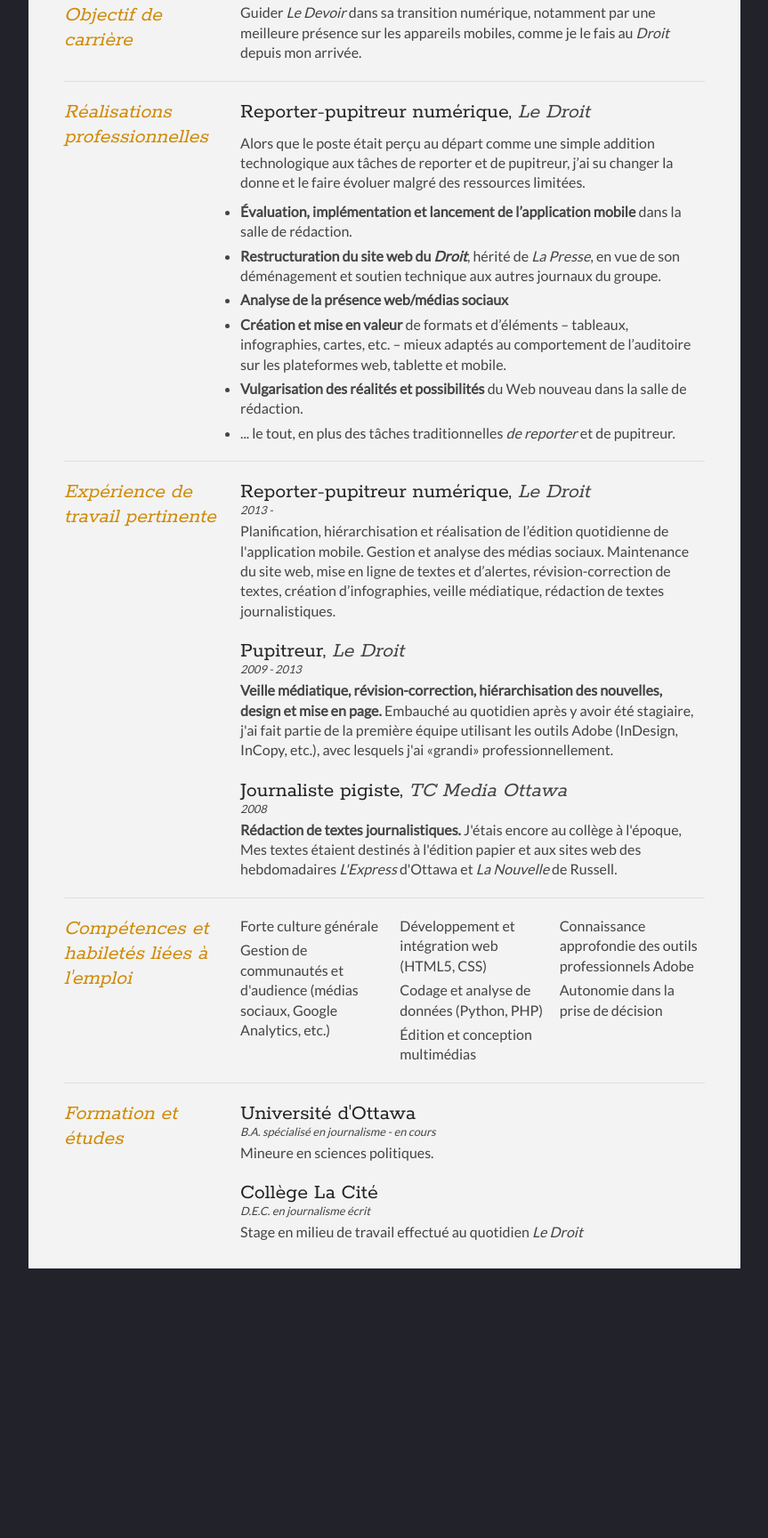
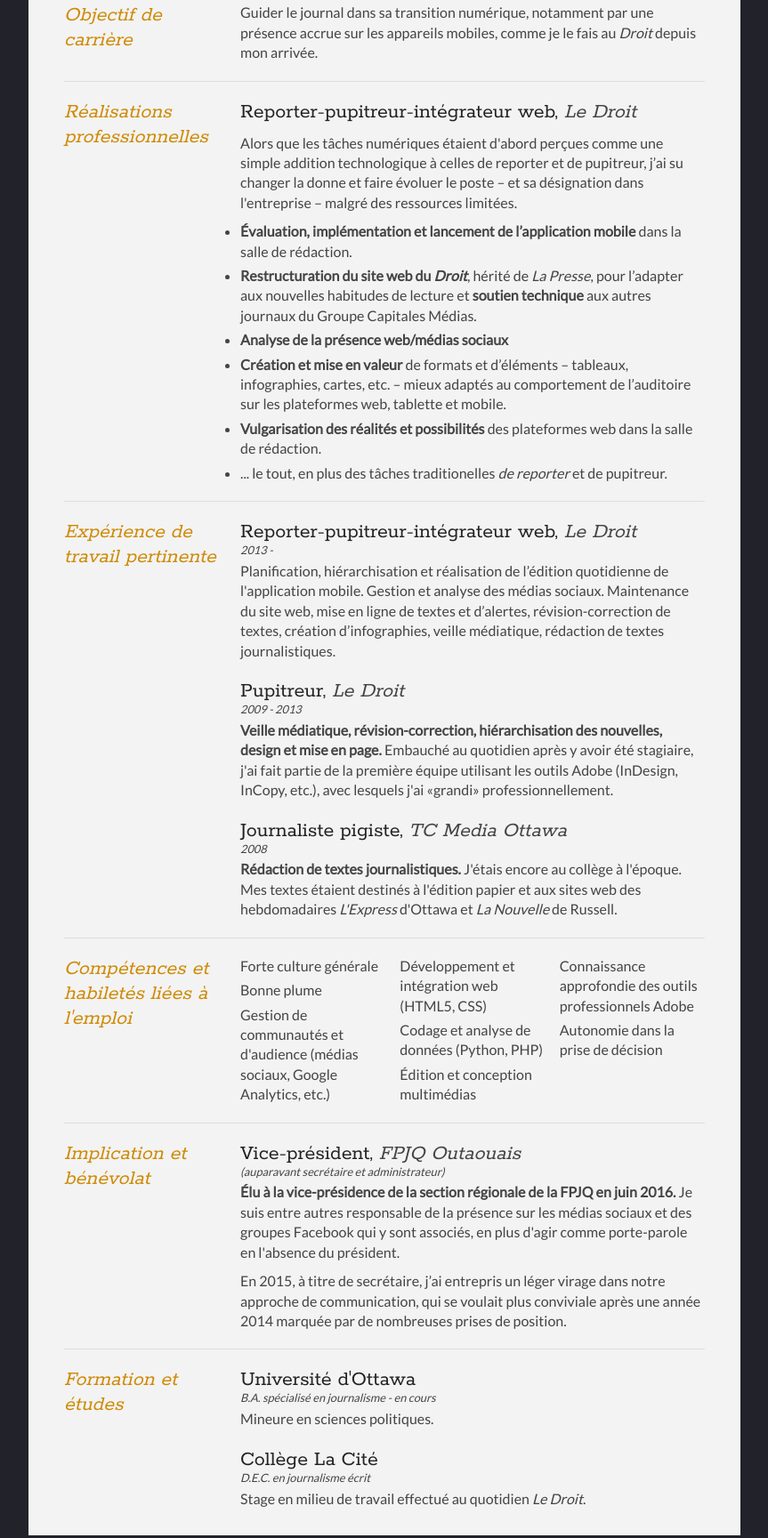
Before and after one commit to gsthilaire/gsthilaire.github.io, a plain HTML site: page cv.html in a window 1280 px wide. Shown: the part 193-1922 px from the top of the page at 89% size, without its empty margins (208-1071 px from the left). Before the commit the page ends 1649 px from the top, so only its background shows below. Drawn offline with Linux system fonts and the light colour scheme.

Commit message:
almost done

```diff
--- a/cv.html
+++ b/cv.html
@@ -66,7 +66,7 @@
 				<li>courriel: <a href="mailto:guillaume.sthilaire@gmail.com" target="_blank">guillaume.sthilaire@gmail.com</a></li>
 				<li>web: <a href="https://gsthilaire.github.io/">gsthilaire.github.io</a></li>
 				<li>twitter: <a href="https://twitter.com/g_sthilaire" target="_blank">@g_sthilaire</a></li>
-				<li><a href="https://www.facebook.com/guillaume.sainthilaire.5" target="_blank">facebook</a></li>
+				<li>linkedin: <a href="https://www.linkedin.com/in/g-sthilaire" target="_blank">g-sthilaire</a></li>
 			</ul>
 		</div>
 		<div class="clear"></div>
@@ -80,7 +80,7 @@
 				</div>
 
 				<div class="sectionContent">
-					<p>Guider <span style="font-style: italic;">Le&nbsp;Devoir</span> dans sa transition num&eacute;rique, notamment par une meilleure pr&eacute;sence sur les appareils mobiles, comme je le fais au <span style="font-style: italic;">Droit</span> depuis mon arriv&eacute;e.</p>
+					<p>Guider le journal dans sa transition num&eacute;rique, notamment par une pr&eacute;sence accrue sur les appareils mobiles, comme je le fais au <span style="font-style: italic;">Droit</span> depuis mon arriv&eacute;e.</p>
 				</div>
 			</article>
 			<div class="clear"></div>
@@ -94,15 +94,15 @@
 
 			<div class="sectionContent">
 				<article>
-					<h2 style="margin-bottom: 10px;">Reporter-pupitreur num&eacute;rique, <a href="http://www.lapresse.ca/le-droit/" target="_blank">Le&nbsp;Droit</a></h2>
-					<p style="margin-bottom: 10px;">Alors que le poste &eacute;tait per&ccedil;u au d&eacute;part comme une simple addition technologique aux t&acirc;ches de reporter et de pupitreur, j’ai su changer la donne et le faire &eacute;voluer malgr&eacute; des ressources limit&eacute;es.</p>
+					<h2 style="margin-bottom: 10px;">Reporter-pupitreur-int&eacute;grateur web, <a href="http://www.lapresse.ca/le-droit/" target="_blank">Le&nbsp;Droit</a></h2>
+					<p style="margin-bottom: 10px;">Alors que les t&acirc;ches num&eacute;riques &eacute;taient d'abord per&ccedil;ues comme une simple addition technologique &agrave; celles de reporter et de pupitreur, j’ai su changer la donne et faire &eacute;voluer le poste &ndash; et sa d&eacute;signation dans l'entreprise &ndash; malgr&eacute; des ressources limit&eacute;es.</p>
 					<ul>
 					<li><span style="font-weight: bold;">&Eacute;valuation, impl&eacute;mentation et lancement de <a href="http://www.lincontournapp.com/le-droit.html" target="_blank" style="font-style:normal">l’application mobile</a></span> dans la salle de r&eacute;daction.</li>
-					<li><span style="font-weight: bold;">Restructuration du site web du <span style="font-style: italic;">Droit</span></span>, h&eacute;rit&eacute; de <span style="font-style: italic;">La Presse</span>, en vue de son d&eacute;m&eacute;nagement et soutien technique aux autres journaux du groupe.</li>
+					<li><span style="font-weight: bold;">Restructuration du site web du <span style="font-style: italic;">Droit</span></span>, h&eacute;rit&eacute; de <span style="font-style: italic;">La Presse</span>, pour l’adapter aux nouvelles habitudes de lecture et <span style="font-weight: bold;">soutien technique</span> aux autres journaux du Groupe Capitales Médias.</li>
 					<li><span style="font-weight: bold;">Analyse de la pr&eacute;sence web/m&eacute;dias sociaux</span></li>
 					<li><span style="font-weight: bold;">Cr&eacute;ation et mise en valeur</span> de formats et d’&eacute;l&eacute;ments &ndash; tableaux, infographies, cartes, etc. &ndash; mieux adapt&eacute;s au comportement de l’auditoire sur les plateformes web, tablette et mobile.</li>
-					<li><span style="font-weight: bold;">Vulgarisation des r&eacute;alit&eacute;s et possibilit&eacute;s</span> du Web nouveau dans la salle de r&eacute;daction.</li>
-					<li>... le tout, en plus des t&acirc;ches traditionnelles <a href="https://www.google.ca/#q=Guillaume+St-Hilaire+site:lapresse.ca" target="_blank">de reporter</a> et de pupitreur.</li>
+					<li><span style="font-weight: bold;">Vulgarisation des r&eacute;alit&eacute;s et possibilit&eacute;s</span> des plateformes web dans la salle de r&eacute;daction.</li>
+					<li>... le tout, en plus des t&acirc;ches traditionelles <a href="https://www.google.ca/#q=Guillaume+St-Hilaire+site:lapresse.ca" target="_blank">de reporter</a> et de pupitreur.</li>
 					</ul>
 				</article>
 			</div>
@@ -117,7 +117,7 @@
 
 			<div class="sectionContent">
 				<article>
-					<h2>Reporter-pupitreur numérique, <a href="http://www.lapresse.ca/le-droit/" target="_blank">Le&nbsp;Droit</a></h2>
+					<h2>Reporter-pupitreur-int&eacute;grateur web, <a href="http://www.lapresse.ca/le-droit/" target="_blank">Le&nbsp;Droit</a></h2>
 					<p class="subDetails">2013 -</p>
 					<p>Planification, hi&eacute;rarchisation et r&eacute;alisation de l’&eacute;dition quotidienne de l'application mobile. Gestion et analyse des m&eacute;dias sociaux. Maintenance du site web, mise en ligne de textes et d’alertes, r&eacute;vision-correction de textes, cr&eacute;ation d’infographies, veille m&eacute;diatique, r&eacute;daction de textes journalistiques.</p>
 				</article>
@@ -131,7 +131,7 @@
 				<article>
 					<h2>Journaliste pigiste, <a href="http://www.expressottawa.ca/" target="_blank">TC Media Ottawa</a></h2>
 					<p class="subDetails">2008</p>
-					<p><span style="font-weight: bold;">R&eacute;daction de textes journalistiques.</span> J'&eacute;tais encore au coll&egrave;ge à l'&eacute;poque, Mes textes &eacute;taient destin&eacute;s à l'&eacute;dition papier et aux sites web des hebdomadaires <span style="font-style: italic;">L'Express</span> d'Ottawa et <span style="font-style: italic;">La&nbsp;Nouvelle</span> de Russell.</p>
+					<p><span style="font-weight: bold;">R&eacute;daction de textes journalistiques.</span> J'&eacute;tais encore au coll&egrave;ge à l'&eacute;poque. Mes textes &eacute;taient destin&eacute;s à l'&eacute;dition papier et aux sites web des hebdomadaires <span style="font-style: italic;">L'Express</span> d'Ottawa et <span style="font-style: italic;">La&nbsp;Nouvelle</span> de Russell.</p>
 				</article>
 			</div>
 			<div class="clear"></div>
@@ -146,6 +146,7 @@
 			<div class="sectionContent">
 				<ul class="keySkills">
 					<li>Forte culture g&eacute;n&eacute;rale</li>
+					<li>Bonne plume</li>
 					<li>Gestion de communaut&eacute;s et d'audience (m&eacute;dias sociaux, Google Analytics, <a href="https://dlvr.it/" target="_blank" style="font-style:normal">etc.</a>)</li>
 					<li><a href="https://github.com/gsthilaire/gsthilaire.github.io" style="font-style:normal">D&eacute;veloppement et intégration web (HTML5, CSS)</a></li>
 					<li>Codage et analyse de donn&eacute;es (Python, PHP)</li>
@@ -157,6 +158,21 @@
 			<div class="clear"></div>
 		</section>
 
+
+		<section>
+			<div class="sectionTitle">
+				<h1>Implication et b&eacute;n&eacute;volat</h1>
+			</div>
+
+			<div class="sectionContent">
+				<article>
+					<h2>Vice-pr&eacute;sident, <a href="https://www.facebook.com/FPJQOutaouais/" target="_blank">FPJQ Outaouais</a></h2>
+					<p class="subDetails">(auparavant secr&eacute;taire et administrateur)</p>
+					<p style="margin-bottom: 10px;"><span style="font-weight: bold;">&Eacute;lu à la vice-pr&eacute;sidence de la section régionale de la FPJQ en juin 2016.</span> Je suis entre autres responsable de la pr&eacute;sence sur les m&eacute;dias sociaux et des groupes Facebook qui y sont associ&eacute;s, en plus d'agir comme porte-parole en l'absence du pr&eacute;sident.</p><p>En 2015, à titre de secr&eacute;taire, j’ai entrepris un l&eacute;ger virage dans notre approche de communication, qui se voulait plus conviviale après une ann&eacute;e 2014 marqu&eacute;e par de nombreuses prises de position.</p>
+				</article>
+			</div>
+			<div class="clear"></div>
+		</section>
 
 		<section>
 			<div class="sectionTitle">
@@ -173,7 +189,7 @@
 				<article>
 					<h2>Coll&egrave;ge La Cit&eacute;</h2>
 					<p class="subDetails">D.E.C. en journalisme &eacute;crit</p>
-					<p>Stage en milieu de travail effectu&eacute; au quotidien <a href="http://www.lapresse.ca/le-droit/" target="_blank">Le&nbsp;Droit</a></p>
+					<p>Stage en milieu de travail effectu&eacute; au quotidien <a href="http://www.lapresse.ca/le-droit/" target="_blank">Le&nbsp;Droit</a>.</p>
 				</article>
 			</div>
 			<div class="clear"></div>
```
Also changed, not shown: index.html (+7 -1 lines).
